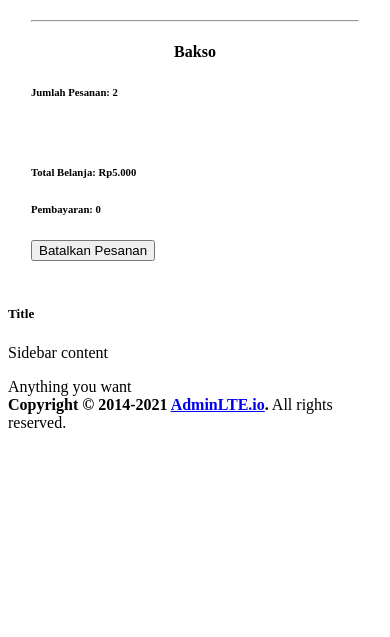
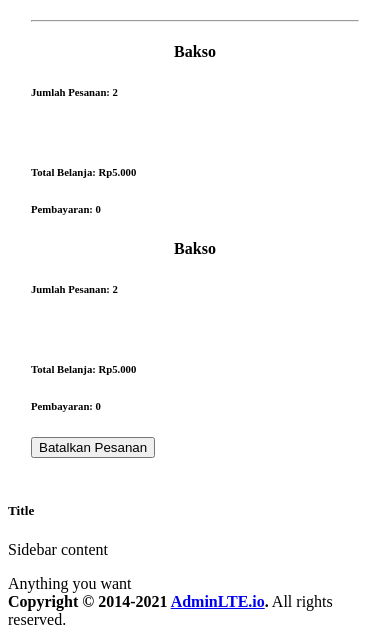
Before and after one commit to anandadwipra/ecanteen, a Laravel app: template src/resources/views/panel/canteen/detail.blade.php in a window 390 px wide; the page is wider, and only the part inside the window is pictured. Shown: the part 2329-2966 px from the top of that part. Before the commit the page ends 2757 px from the top of that part, so only its background shows below. Run offline with Laravel 8, Linux system fonts and the light colour scheme; the template is opened without the code that fills it, so the values that code supplies are empty; a user stored in the database is signed in; data comes from the database, SQL or seed files in the repository; parts of the project's set-up code (start-up, migrations or seed data) failed here and were passed over.

Commit message:
Penyesuaian Ukuran Card Detail Blade - Responsive Card Display

```diff
--- a/src/resources/views/panel/canteen/detail.blade.php
+++ b/src/resources/views/panel/canteen/detail.blade.php
@@ -8,6 +8,10 @@
     .detail-wrapper .card h4
     {
         text-align: center;
+    }
+    .detail-wrapper .row
+    {
+        gap: 20px;
     }
 </style>
 <link rel="stylesheet" href="http://code.ionicframework.com/ionicons/2.0.1/css/ionicons.min.css">
@@ -32,12 +36,21 @@
     Total Belanja : {{$order->total}}<br>
     Pembayaran: {{$order->payment}}<br> -->
 
-    <div class="card col-6 col-lg-4">
-        <h4>Bakso</h4>
-        <h6>Jumlah Pesanan: 2</h6>
-        <br>
-        <h6>Total Belanja: Rp5.000</h6>
-        <h6>Pembayaran: 0</h6>
+    <div class="row">
+        <div class="card col-6 col-sm-4 col-lg-3">
+            <h4>Bakso</h4>
+            <h6>Jumlah Pesanan: 2</h6>
+            <br>
+            <h6>Total Belanja: Rp5.000</h6>
+            <h6>Pembayaran: 0</h6>
+        </div>
+        <div class="card col-6 col-sm-4 col-lg-3">
+            <h4>Bakso</h4>
+            <h6>Jumlah Pesanan: 2</h6>
+            <br>
+            <h6>Total Belanja: Rp5.000</h6>
+            <h6>Pembayaran: 0</h6>
+        </div>
     </div>
 
     @if($order->payment==0)
```
